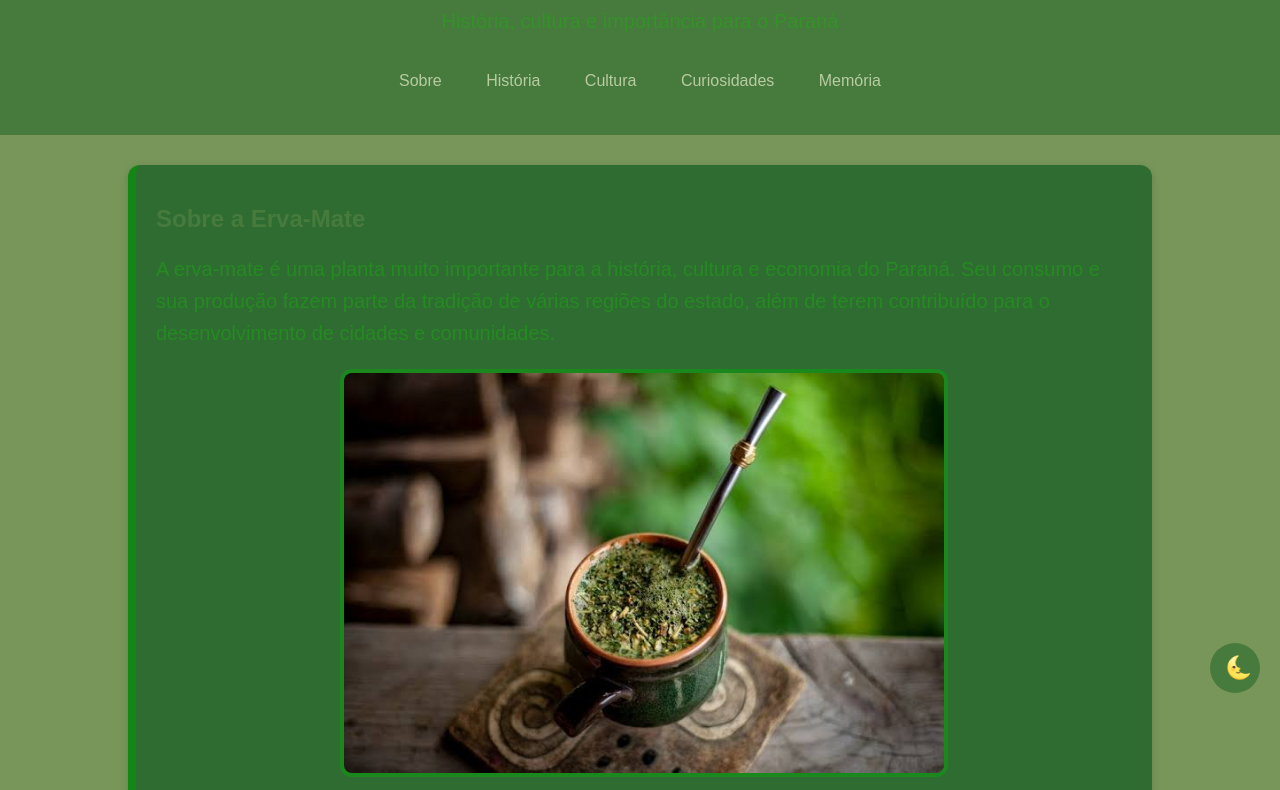
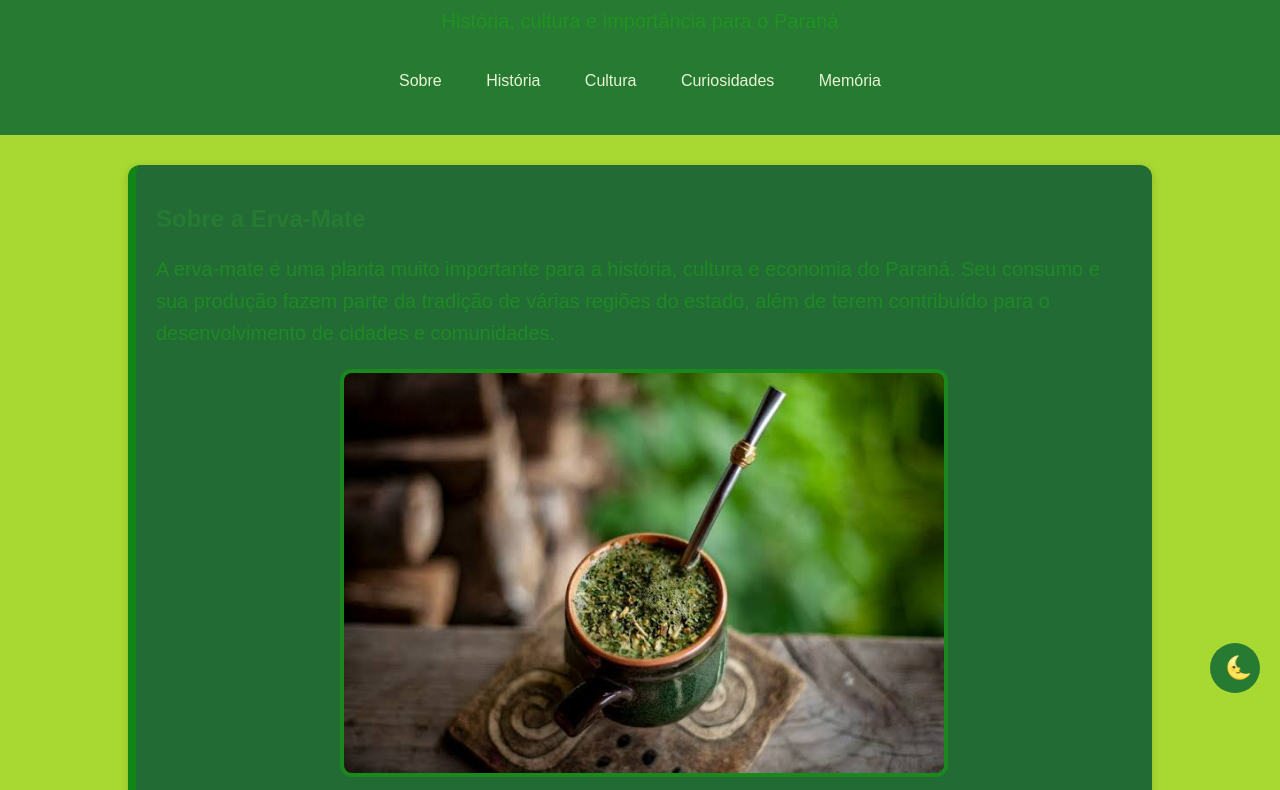
Before and after one commit to arthurrochoskisantos-del/arte.paranaense, a plain HTML site: page index.html in a window 1280 px wide. Shown: the part 87-877 px from the top of the page. Drawn offline with Linux system fonts and the light colour scheme.

Commit message:
style atualizado

```diff
--- a/style.css
+++ b/style.css
@@ -1,13 +1,13 @@
 :root {
-  --cor-fundo: #78965A;
-  --cor-texto: #000000;
-  --cor-principal: #477A3D;
-  --cor-secundaria: #598860;
-  --cor-hover: #315C2D;
-  --cor-superficie: rgba(19, 92, 35, 0.719);
-  --cor-legenda: #309755;
-  --cor-clara: #B8CCA0;
-  --cor-rodape: #263F29;
+  --cor-fundo: #A8D832;
+  --cor-texto: #172817;
+  --cor-principal: #267A32;
+  --cor-secundaria: #42A83D;
+  --cor-hover: #145522;
+  --cor-superficie: #236B35;
+  --cor-legenda: #D5F06A;
+  --cor-clara: #E9F5D5;
+  --cor-rodape: #103B24;
 }
 
 .tema-escuro {
```
